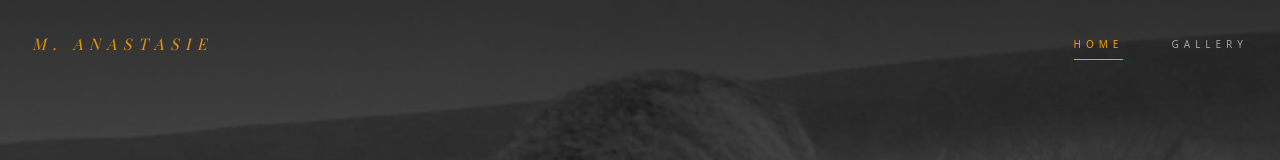
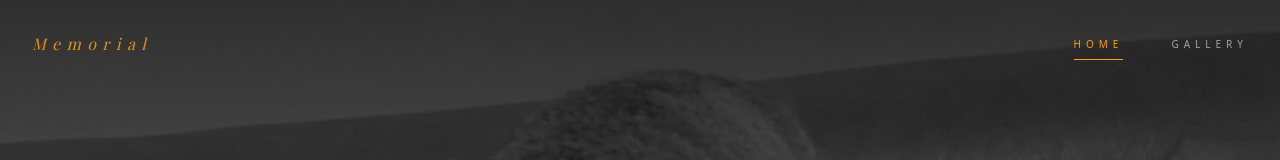
Before and after one commit to sabinmugisha/tribute-stable, a React (Vite) app: page / in a window 1280 px wide. Shown: the top 160 px of the page. Built offline with nearby package versions, Linux system fonts and the light colour scheme; a web font is replaced by a local one.

Commit message:
Update project

```diff
--- a/src/components/navbar.jsx
+++ b/src/components/navbar.jsx
@@ -45,7 +45,7 @@ export default function Navbar() {
           <motion.span
             className="text-amber-500/90 font-serif italic tracking-[0.4em] text-sm md:text-base block"
           >
-            M. ANASTASIE
+            Memorial
           </motion.span>
           <div className="absolute bottom-0 left-0 w-full h-[1px] bg-amber-500/40 translate-x-[-100%] group-hover:translate-x-0 transition-transform duration-500" />
         </Link>
```
Also changed, not shown: 5 other files (tests, documents, lock files or other folders).
